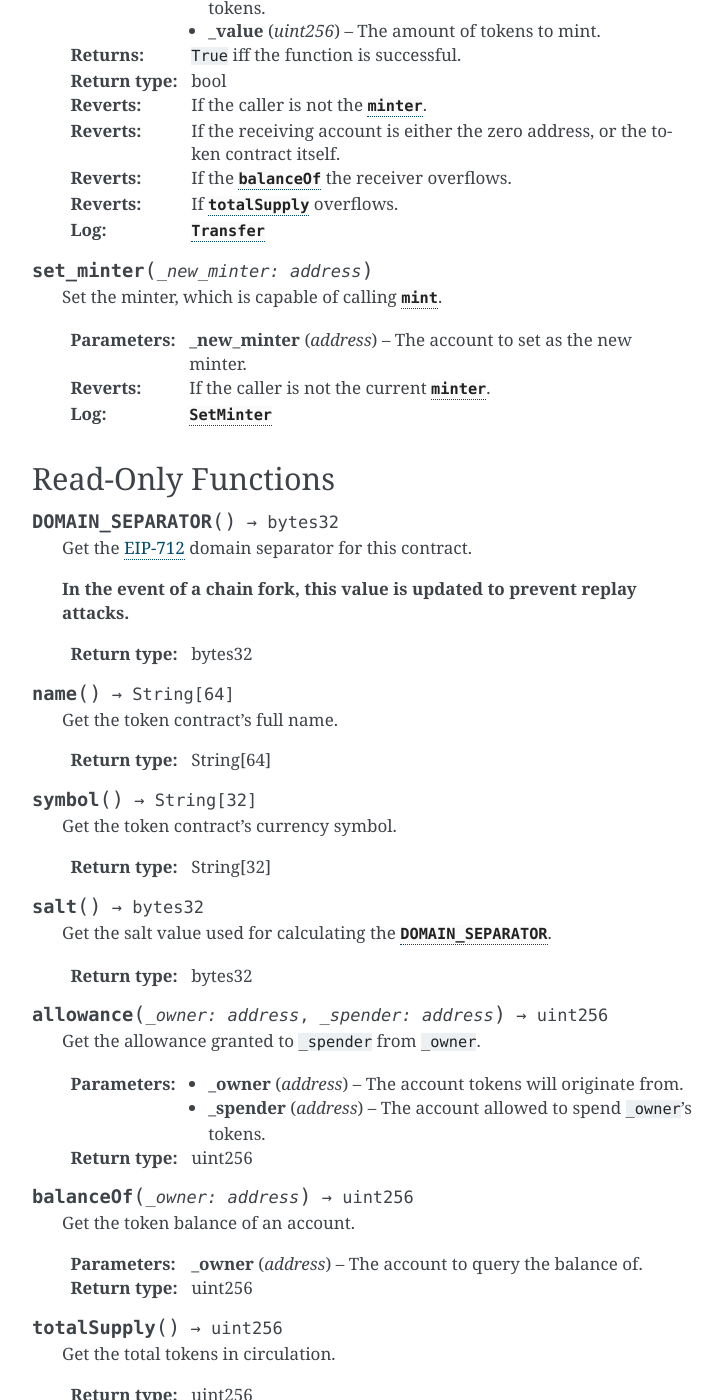
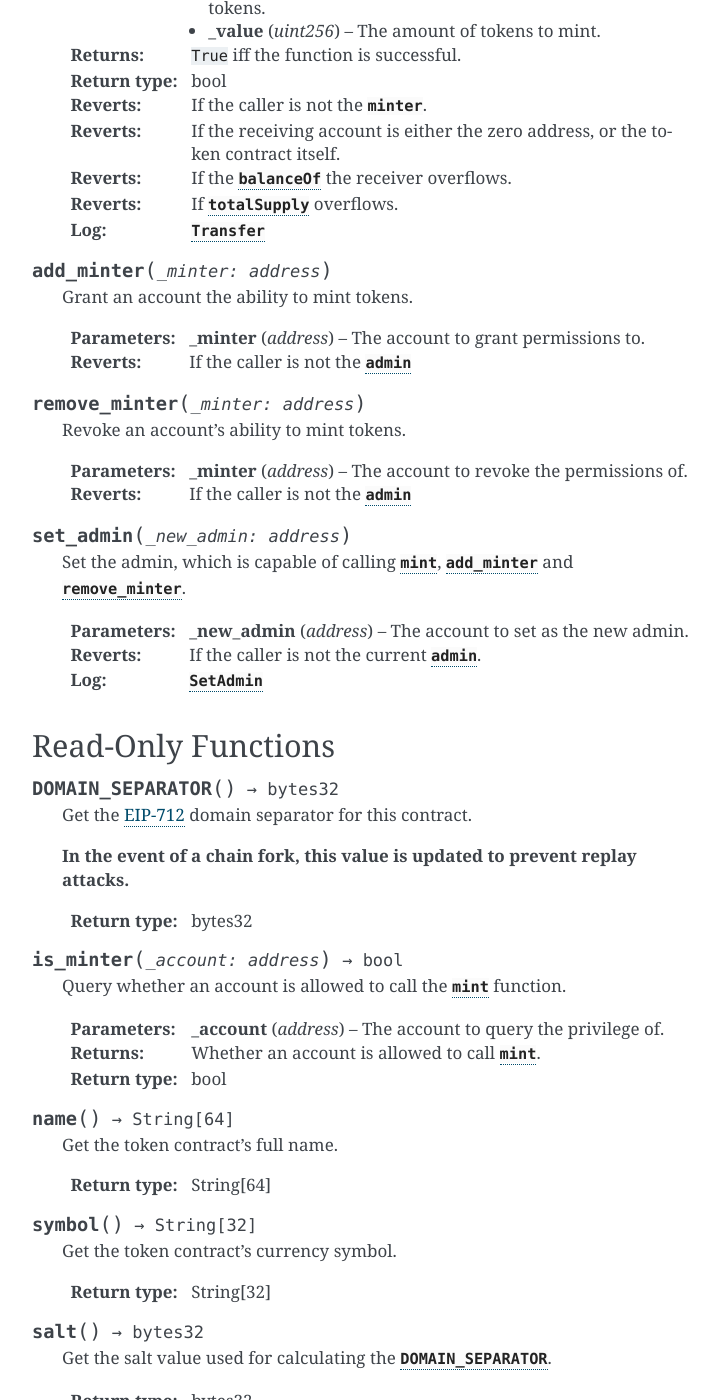
Before and after one commit to curvefi/curve-stablecoin, a Sphinx documentation site: the page built from docs/source/stablecoin.rst, in a window 1280 px wide and 1400 px high, scrolled down 3117 px. Shown: the whole window, without its empty margins (388-1110 px from the left). Built offline with Sphinx 7.4.7, drawn with Linux system fonts in a browser that asks for light colours; some of the changed text lies outside the part shown.

Commit message:
docs: update docs with new admin / minter info

```diff
--- a/docs/source/stablecoin.rst
+++ b/docs/source/stablecoin.rst
@@ -128,13 +128,27 @@ Functions
     :reverts: If :func:`totalSupply` overflows.
     :log: :class:`Transfer`
 
-.. function:: set_minter(_new_minter: address)
+.. function:: add_minter(_minter: address)
 
-    Set the minter, which is capable of calling :func:`mint`.
+    Grant an account the ability to mint tokens.
 
-    :param address _new_minter: The account to set as the new minter.
-    :reverts: If the caller is not the current :func:`minter`.
-    :log: :class:`SetMinter`
+    :param address _minter: The account to grant permissions to.
+    :reverts: If the caller is not the :func:`admin`
+
+.. function:: remove_minter(_minter: address)
+
+    Revoke an account's ability to mint tokens.
+
+    :param address _minter: The account to revoke the permissions of.
+    :reverts: If the caller is not the :func:`admin`
+
+.. function:: set_admin(_new_admin: address)
+
+    Set the admin, which is capable of calling :func:`mint`, :func:`add_minter` and :func:`remove_minter`.
+
+    :param address _new_admin: The account to set as the new admin.
+    :reverts: If the caller is not the current :func:`admin`.
+    :log: :class:`SetAdmin`
 
 Read-Only Functions
 -------------------
@@ -146,6 +160,14 @@ Read-Only Functions
     **In the event of a chain fork, this value is updated to prevent replay attacks.**
 
     :rtype: bytes32
+
+.. function:: is_minter(_account: address) -> bool
+
+    Query whether an account is allowed to call the :func:`mint` function.
+
+    :param address _account: The account to query the privilege of.
+    :returns: Whether an account is allowed to call :func:`mint`.
+    :rtype: bool
 
 .. function:: name() -> String[64]
 
@@ -193,9 +215,9 @@ Read-Only Functions
     :param address _owner: The account to query the nonce of.
     :rtype: uint256
 
-.. function:: minter() -> address
+.. function:: admin() -> address
 
-    Get the account capable of calling the :func:`mint` function.
+    Get the account with administrator privileges.
 
     :rtype: address
 
@@ -210,6 +232,14 @@ Events
 
     See :eip:`20`.
 
-.. class:: SetMinter(minter: address)
+.. class:: SetAdmin(admin: address)
 
-    Logged when the contract's :func:`minter` changes.
+    Logged when the contract's :func:`admin` changes.
+
+.. class:: AddMinter(minter: address)
+
+    Logged when an account is granted the minter role.
+
+.. class:: RemoveMinter(minter: address)
+
+    Logged when an account has it's minter role revoked.
```
